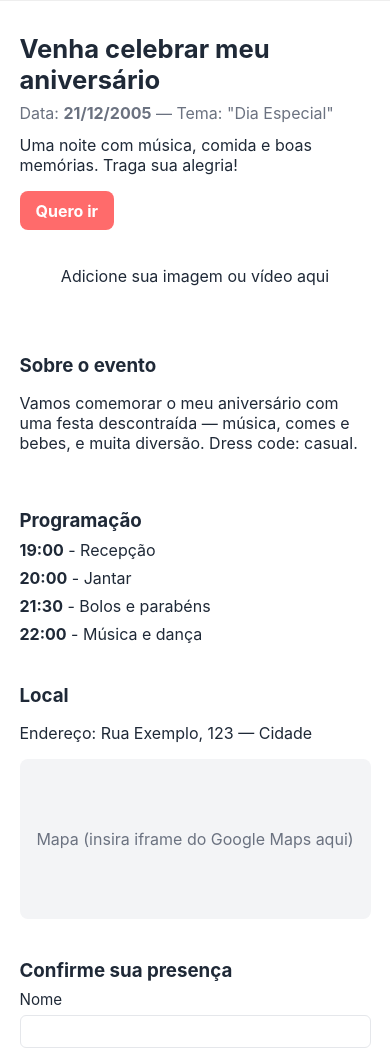
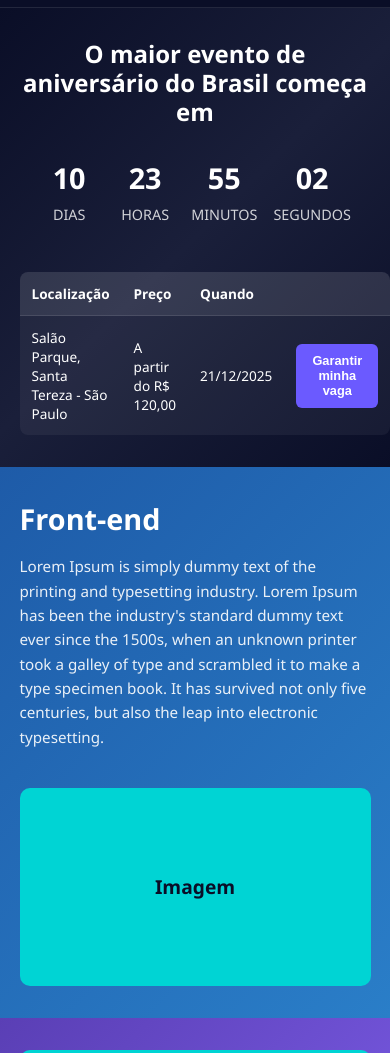
Before and after one commit to Kerllonwz/Lading_Page, a plain HTML site: page index.html in a window 390 px wide. Shown: the part 74-1127 px from the top of the page. Drawn offline with Linux system fonts and the light colour scheme.

Commit message:
Redesenhar landing page conforme layout Figma - countdown, tabela, seções coloridas responsivas

```diff
--- a/index.html
+++ b/index.html
@@ -3,100 +3,137 @@
   <head>
     <meta charset="utf-8" />
     <meta name="viewport" content="width=device-width,initial-scale=1" />
-    <title>Festa de Aniversário — DD/MM/AAAA</title>
+    <title>Aniversário de Gedyel — 21/12/2005</title>
     <link rel="stylesheet" href="styles.css" />
   </head>
   <body>
     <header class="site-header">
-      <div class="container header-inner">
-        <h1 class="brand">Aniversário de <span id="host-name">Gedyel</span></h1>
-        <nav class="nav">
-          <a href="#about">Sobre</a>
-          <a href="#program">Programação</a>
-          <a href="#local">Local</a>
-          <a href="#rsvp" class="cta">Confirmar</a>
-        </nav>
+      <div class="container">
+        <div class="logo">EBAC</div>
       </div>
     </header>
 
     <main>
-      <section class="hero">
-        <div class="container hero-inner">
-          <div class="hero-text">
-            <h2>Venha celebrar meu aniversário</h2>
-            <p class="date">Data: <strong id="event-date">21/12/2005</strong> — Tema: "Dia Especial"</p>
-            <p class="lead">Uma noite com música, comida e boas memórias. Traga sua alegria!</p>
-            <a href="#rsvp" class="btn">Quero ir</a>
+      <!-- Hero Section -->
+      <section class="hero dark-bg">
+        <div class="container">
+          <h1>O maior evento de aniversário do Brasil começa em</h1>
+          <div class="countdown">
+            <div class="countdown-item">
+              <span id="days">30</span>
+              <p>Dias</p>
+            </div>
+            <div class="countdown-item">
+              <span id="hours">17</span>
+              <p>Horas</p>
+            </div>
+            <div class="countdown-item">
+              <span id="minutes">20</span>
+              <p>Minutos</p>
+            </div>
+            <div class="countdown-item">
+              <span id="seconds">56</span>
+              <p>Segundos</p>
+            </div>
           </div>
-          <div class="hero-media">
-            <div class="hero-placeholder">
-              <p>Adicione sua imagem ou vídeo aqui</p>
+
+          <table class="info-table">
+            <tr>
+              <th>Localização</th>
+              <th>Preço</th>
+              <th>Quando</th>
+              <th></th>
+            </tr>
+            <tr>
+              <td>Salão Parque, Santa Tereza - São Paulo</td>
+              <td>A partir do R$ 120,00</td>
+              <td>21/12/2025</td>
+              <td><button class="btn-primary">Garantir minha vaga</button></td>
+            </tr>
+          </table>
+        </div>
+      </section>
+
+      <!-- Section 1: Front-end (Blue) -->
+      <section class="content-section blue-bg">
+        <div class="container">
+          <div class="content-inner">
+            <div class="content-text">
+              <h2>Front-end</h2>
+              <p>Lorem Ipsum is simply dummy text of the printing and typesetting industry. Lorem Ipsum has been the industry's standard dummy text ever since the 1500s, when an unknown printer took a galley of type and scrambled it to make a type specimen book. It has survived not only five centuries, but also the leap into electronic typesetting.</p>
+            </div>
+            <div class="content-image">
+              <div class="img-placeholder">Imagem</div>
             </div>
           </div>
         </div>
       </section>
 
-      <section id="about" class="section container">
-        <h3>Sobre o evento</h3>
-        <p>Vamos comemorar o meu aniversário com uma festa descontraída — música, comes e bebes, e muita diversão. Dress code: casual.</p>
+      <!-- Section 2: Backend (Purple) -->
+      <section class="content-section purple-bg">
+        <div class="container">
+          <div class="content-inner reverse">
+            <div class="content-image">
+              <div class="img-placeholder">Imagem</div>
+            </div>
+            <div class="content-text">
+              <h2>Backend</h2>
+              <p>Lorem Ipsum is simply dummy text of the printing and typesetting industry. Lorem Ipsum has been the industry's standard dummy text ever since the 1500s, when an unknown printer took a galley of type and scrambled it to make a type specimen book. It has survived not only five centuries, but also the leap into electronic typesetting.</p>
+            </div>
+          </div>
+        </div>
       </section>
 
-      <section id="program" class="section container">
-        <h3>Programação</h3>
-        <ul class="program-list">
-          <li><strong>19:00</strong> - Recepção</li>
-          <li><strong>20:00</strong> - Jantar</li>
-          <li><strong>21:30</strong> - Bolos e parabéns</li>
-          <li><strong>22:00</strong> - Música e dança</li>
-        </ul>
+      <!-- Section 3: Front-end (Red) -->
+      <section class="content-section red-bg">
+        <div class="container">
+          <div class="content-inner">
+            <div class="content-text">
+              <h2>Front-end</h2>
+              <p>Lorem Ipsum is simply dummy text of the printing and typesetting industry. Lorem Ipsum has been the industry's standard dummy text ever since the 1500s, when an unknown printer took a galley of type and scrambled it to make a type specimen book. It has survived not only five centuries, but also the leap into electronic typesetting.</p>
+            </div>
+            <div class="content-image">
+              <div class="img-placeholder">Imagem</div>
+            </div>
+          </div>
+        </div>
       </section>
 
-      <section id="local" class="section container">
-        <h3>Local</h3>
-        <p>Endereço: <span id="address">Rua Exemplo, 123 — Cidade</span></p>
-        <div class="map-placeholder">Mapa (insira iframe do Google Maps aqui)</div>
-      </section>
-
-      <section id="rsvp" class="section container rsvp-section">
-        <h3>Confirme sua presença</h3>
-        <form class="rsvp-form" onsubmit="handleRSVP(event)">
-          <label>
-            Nome
-            <input type="text" name="name" required />
-          </label>
-          <label>
-            E-mail
-            <input type="email" name="email" required />
-          </label>
-          <label class="small">
-            Vou comparecer?
-            <select name="attend">
-              <option value="sim">Sim</option>
-              <option value="nao">Não</option>
-            </select>
-          </label>
-          <button class="btn" type="submit">Enviar</button>
-        </form>
-        <p class="rsvp-note">Após enviar, você receberá um e-mail de confirmação (exemplo local — configure envio real em backend).</p>
+      <!-- Section 4: Backend (Brown) -->
+      <section class="content-section brown-bg">
+        <div class="container">
+          <div class="content-inner reverse">
+            <div class="content-image">
+              <div class="img-placeholder">Imagem</div>
+            </div>
+            <div class="content-text">
+              <h2>Backend</h2>
+              <p>Lorem Ipsum is simply dummy text of the printing and typesetting industry. Lorem Ipsum has been the industry's standard dummy text ever since the 1500s, when an unknown printer took a galley of type and scrambled it to make a type specimen book. It has survived not only five centuries, but also the leap into electronic typesetting.</p>
+            </div>
+          </div>
+        </div>
       </section>
     </main>
 
-    <footer class="site-footer">
-      <div class="container">
-        <p>Feito com ♥ — Substitua o conteúdo pela sua data e informações reais.</p>
-      </div>
-    </footer>
+    <script>
+      function updateCountdown() {
+        const eventDate = new Date('2025-12-21T00:00:00').getTime();
+        const now = new Date().getTime();
+        const distance = eventDate - now;
 
-    <script>
-      function handleRSVP(e){
-        e.preventDefault();
-        const form = e.currentTarget;
-        const data = new FormData(form);
-        alert('Obrigado, ' + data.get('name') + '! Confirmação registrada (exemplo).');
-        form.reset();
+        const days = Math.floor(distance / (1000 * 60 * 60 * 24));
+        const hours = Math.floor((distance % (1000 * 60 * 60 * 24)) / (1000 * 60 * 60));
+        const minutes = Math.floor((distance % (1000 * 60 * 60)) / (1000 * 60));
+        const seconds = Math.floor((distance % (1000 * 60)) / 1000);
+
+        document.getElementById('days').textContent = String(days).padStart(2, '0');
+        document.getElementById('hours').textContent = String(hours).padStart(2, '0');
+        document.getElementById('minutes').textContent = String(minutes).padStart(2, '0');
+        document.getElementById('seconds').textContent = String(seconds).padStart(2, '0');
       }
-      // Exemplo: substituir data dinamicamente se desejar
-      // document.getElementById('event-date').textContent = '25/12/2025';
+
+      updateCountdown();
+      setInterval(updateCountdown, 1000);
     </script>
   </body>
 </html>
--- a/styles.css
+++ b/styles.css
@@ -1,55 +1,239 @@
-:root{
-  --accent:#ff6b6b;
-  --dark:#1f2937;
-  --muted:#6b7280;
-  --bg:#ffffff;
-  --container-width:1100px;
-}
-*{box-sizing:border-box}
-body{font-family:Inter, system-ui, Arial, sans-serif;margin:0;color:var(--dark);background:var(--bg);-webkit-font-smoothing:antialiased}
-.container{width:90%;max-width:var(--container-width);margin:0 auto}
-
-.site-header{background:linear-gradient(90deg,#fff 0%, #fff 60%, rgba(255,107,107,0.03) 100%);border-bottom:1px solid #eee}
-.header-inner{display:flex;align-items:center;justify-content:space-between;padding:1rem 0}
-.brand{font-size:1.1rem;margin:0;color:var(--accent)}
-.nav a{color:var(--dark);text-decoration:none;margin-left:1rem;font-weight:600}
-.nav .cta{background:var(--accent);color:#fff;padding:0.5rem 0.75rem;border-radius:6px}
-
-.hero{padding:2rem 0}
-.hero-inner{display:flex;flex-direction:column;gap:1.25rem;align-items:center}
-.hero-text{max-width:640px}
-.hero h2{font-size:1.6rem;margin:0 0 0.5rem}
-.date{color:var(--muted);margin:0 0 0.75rem}
-.lead{margin:0 0 1rem;color:var(--dark)}
-.btn{display:inline-block;background:var(--accent);color:#fff;padding:0.6rem 1rem;border-radius:8px;text-decoration:none;font-weight:700}
-.hero-media img{max-width:300px;border-radius:10px;display:block}
-+.hero-placeholder{width:300px;height:300px;background:linear-gradient(135deg, #667eea 0%, #764ba2 100%);border-radius:10px;display:flex;align-items:center;justify-content:center;color:#fff;text-align:center;font-weight:600}
-
-.section{padding:1.25rem 0}
-.section h3{margin:0 0 0.5rem}
-.program-list{list-style:none;padding:0;margin:0;display:grid;gap:0.5rem}
-.map-placeholder{height:160px;background:#f3f4f6;border-radius:8px;display:flex;align-items:center;justify-content:center;color:var(--muted);margin-top:0.5rem}
-
-.rsvp-section .rsvp-form{display:grid;gap:0.5rem}
-.rsvp-form label{display:flex;flex-direction:column;font-size:0.95rem}
-.rsvp-form input,.rsvp-form select{padding:0.5rem;border:1px solid #e5e7eb;border-radius:6px;margin-top:0.35rem}
-.rsvp-note{font-size:0.85rem;color:var(--muted)}
-
-.site-footer{border-top:1px solid #f1f5f9;padding:1rem 0;margin-top:2rem;text-align:center;color:var(--muted)}
-
-/* Larger screens */
-@media(min-width:800px){
-  .hero-inner{flex-direction:row;align-items:center;justify-content:space-between}
-  .hero-text{flex:1;padding-right:1.5rem}
-  .hero-media{flex:0 0 380px}
-  .hero-media img{max-width:100%}
-  .nav a{margin-left:1.25rem}
+:root {
+  --accent: #6b5aff;
+  --dark: #0a0e27;
+  --light: #ffffff;
+  --cyan: #00d4d4;
+  --blue: #1e5ba8;
+  --purple: #6b5aff;
+  --red: #b92e2e;
+  --brown: #8b6914;
 }
 
-@media(min-width:1100px){
-  .brand{font-size:1.25rem}
-  .hero h2{font-size:2rem}
+* {
+  box-sizing: border-box;
 }
 
-/* Accessibility focus */
-a:focus,button:focus,input:focus,select:focus{outline:3px solid rgba(255,107,107,0.18);outline-offset:2px}
+body {
+  font-family: 'Segoe UI', Tahoma, Geneva, Verdana, sans-serif;
+  margin: 0;
+  color: var(--light);
+  background: var(--dark);
+  -webkit-font-smoothing: antialiased;
+}
+
+.container {
+  width: 90%;
+  max-width: 1200px;
+  margin: 0 auto;
+}
+
+/* Header */
+.site-header {
+  background: rgba(10, 14, 39, 0.95);
+  border-bottom: 1px solid rgba(255, 255, 255, 0.1);
+  padding: 1.5rem 0;
+}
+
+.logo {
+  font-size: 1.5rem;
+  font-weight: 700;
+  letter-spacing: 2px;
+}
+
+/* Hero Section */
+.hero {
+  padding: 4rem 0;
+  text-align: center;
+}
+
+.hero h1 {
+  font-size: clamp(1.8rem, 5vw, 3rem);
+  margin: 0 0 2rem;
+  line-height: 1.2;
+}
+
+.countdown {
+  display: flex;
+  justify-content: center;
+  gap: 1.5rem;
+  margin: 2rem 0;
+  flex-wrap: wrap;
+}
+
+.countdown-item {
+  display: flex;
+  flex-direction: column;
+  align-items: center;
+}
+
+.countdown-item span {
+  font-size: 2.5rem;
+  font-weight: 700;
+  min-width: 80px;
+}
+
+.countdown-item p {
+  margin: 0.5rem 0 0;
+  font-size: 0.9rem;
+  text-transform: uppercase;
+  opacity: 0.8;
+}
+
+.info-table {
+  width: 100%;
+  margin-top: 3rem;
+  border-collapse: collapse;
+  background: rgba(255, 255, 255, 0.05);
+  border-radius: 8px;
+  overflow: hidden;
+}
+
+.info-table th,
+.info-table td {
+  padding: 1rem;
+  text-align: left;
+  border-bottom: 1px solid rgba(255, 255, 255, 0.1);
+}
+
+.info-table th {
+  font-weight: 700;
+  background: rgba(255, 255, 255, 0.08);
+}
+
+.info-table tr:last-child td {
+  border-bottom: none;
+}
+
+.btn-primary {
+  background: var(--accent);
+  color: var(--light);
+  padding: 0.8rem 1.5rem;
+  border: none;
+  border-radius: 6px;
+  font-weight: 700;
+  cursor: pointer;
+  font-size: 0.9rem;
+  transition: transform 0.2s, box-shadow 0.2s;
+}
+
+.btn-primary:hover {
+  transform: scale(1.05);
+  box-shadow: 0 0 20px rgba(107, 90, 255, 0.4);
+}
+
+/* Dark Background */
+.dark-bg {
+  background: linear-gradient(135deg, #0a0e27 0%, #1a1f3a 50%, #0a0e27 100%);
+}
+
+/* Content Sections */
+.content-section {
+  padding: 4rem 0;
+}
+
+.content-inner {
+  display: grid;
+  grid-template-columns: 1fr 1fr;
+  gap: 3rem;
+  align-items: center;
+}
+
+.content-inner.reverse {
+  direction: rtl;
+}
+
+.content-inner.reverse > * {
+  direction: ltr;
+}
+
+.content-text h2 {
+  font-size: 2.5rem;
+  margin: 0 0 1rem;
+}
+
+.content-text p {
+  font-size: 1rem;
+  line-height: 1.6;
+  opacity: 0.9;
+}
+
+.img-placeholder {
+  width: 100%;
+  aspect-ratio: 16/9;
+  background: var(--cyan);
+  border-radius: 10px;
+  display: flex;
+  align-items: center;
+  justify-content: center;
+  font-weight: 700;
+  color: var(--dark);
+  font-size: 1.2rem;
+}
+
+/* Background Colors */
+.blue-bg {
+  background: linear-gradient(135deg, #1e5ba8 0%, #2a7ec8 100%);
+}
+
+.purple-bg {
+  background: linear-gradient(135deg, #5a3fb5 0%, #8b6aff 100%);
+}
+
+.red-bg {
+  background: linear-gradient(135deg, #b92e2e 0%, #d44242 100%);
+}
+
+.brown-bg {
+  background: linear-gradient(135deg, #8b6914 0%, #a87f2a 100%);
+}
+
+/* Responsivo */
+@media (max-width: 768px) {
+  .hero {
+    padding: 2rem 0;
+  }
+
+  .hero h1 {
+    font-size: 1.5rem;
+  }
+
+  .countdown {
+    gap: 1rem;
+  }
+
+  .countdown-item span {
+    font-size: 1.8rem;
+    min-width: 60px;
+  }
+
+  .info-table {
+    font-size: 0.85rem;
+  }
+
+  .info-table th,
+  .info-table td {
+    padding: 0.75rem;
+  }
+
+  .btn-primary {
+    padding: 0.6rem 1rem;
+    font-size: 0.8rem;
+  }
+
+  .content-section {
+    padding: 2rem 0;
+  }
+
+  .content-inner {
+    grid-template-columns: 1fr;
+    gap: 1.5rem;
+  }
+
+  .content-text h2 {
+    font-size: 1.8rem;
+  }
+
+  .content-text p {
+    font-size: 0.95rem;
+  }
+}
```
